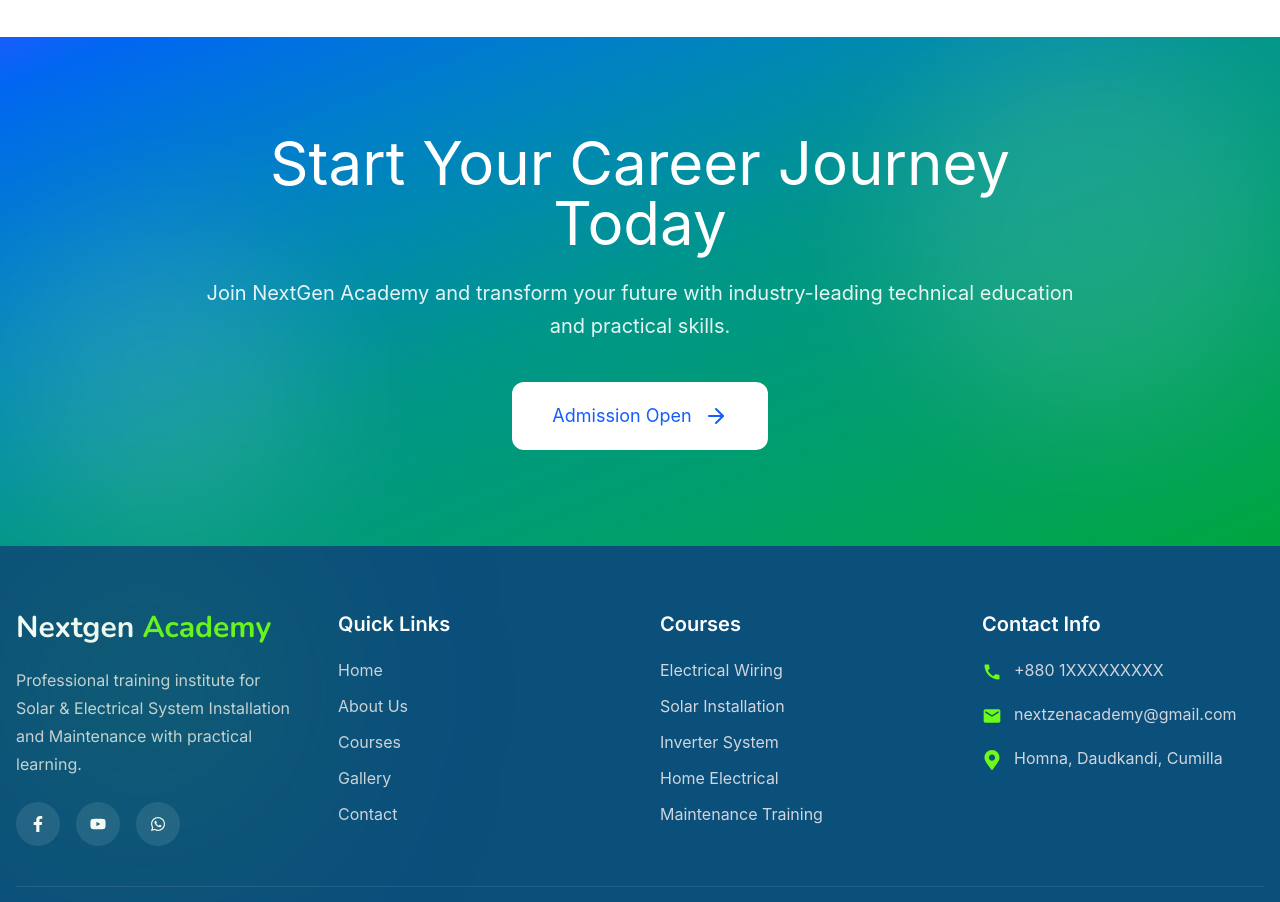
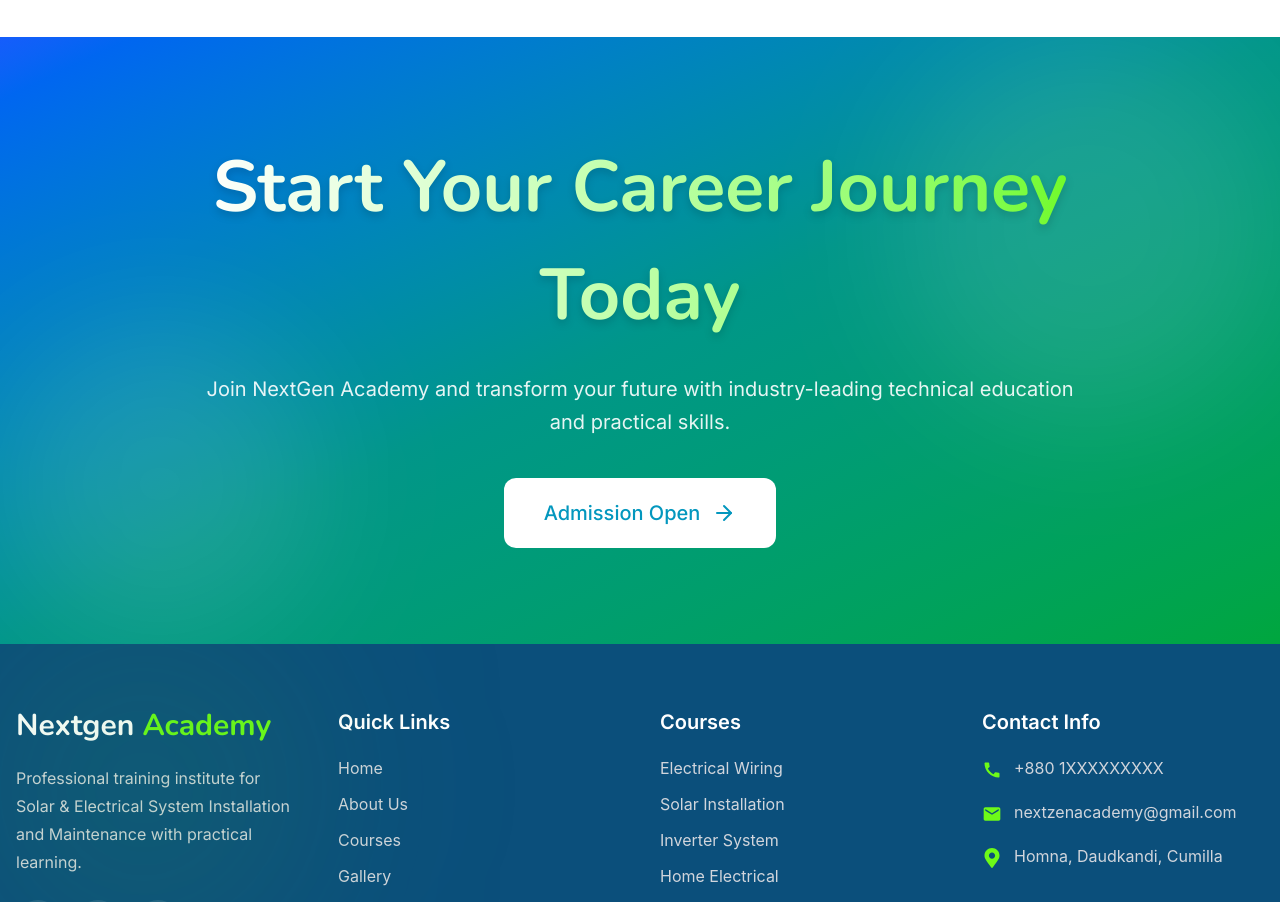
Before and after one commit to Dipokdas347250/Nextzen-Academy, a React (Vite) app: page /course in a window 1280 px wide. Shown: the part 4900-5802 px from the top of the page. Built offline with nearby package versions, Linux system fonts and the light colour scheme.

Commit message:
Start Your fixed done

```diff
--- a/src/components/course_page/Start_Career.jsx
+++ b/src/components/course_page/Start_Career.jsx
@@ -13,15 +13,15 @@ const Start_Career = () => {
             <div className="absolute bottom-0 left-0 w-80 h-80 bg-white/10 rounded-full blur-3xl"></div>
 
             <div className="relative max-w-4xl mx-auto text-center">
-              <h2 className="text-4xl md:text-5xl lg:text-6xl text-white mb-6">
+              <h2 className="lg:text-[72px] text-[40px] font-nunito font-bold transition-colors  bg-linear-to-r from-white to-secondary bg-clip-text text-transparent drop-shadow-lg mb-6">
                 Start Your Career Journey Today
               </h2>
-              <p className="text-white/90 text-lg md:text-xl mb-10 leading-relaxed">
+              <p className="text-white/90 text-[20px] font-inter font-normal mb-10 leading-relaxed">
                 Join NextGen Academy and transform your future with
                 industry-leading technical education and practical
                 skills.
               </p>
-              <button className="bg-white text-blue-600 px-10 py-5 rounded-xl text-lg hover:shadow-2xl hover:scale-105 transition-all duration-300 inline-flex items-center gap-3">
+              <button className="bg-white text-primary px-10 py-5 rounded-xl text-[20px] font-inter font-medium hover:shadow-2xl hover:scale-105 transition-all duration-300 inline-flex items-center gap-3">
                 Admission Open
                 <ArrowRight className="w-6 h-6" />
               </button>
```
